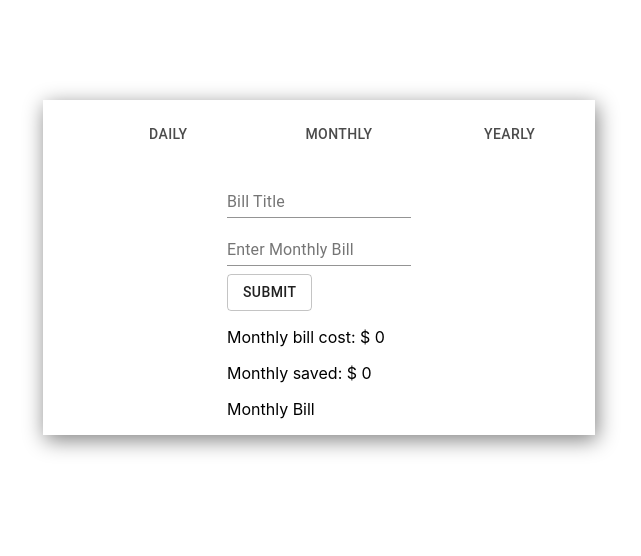
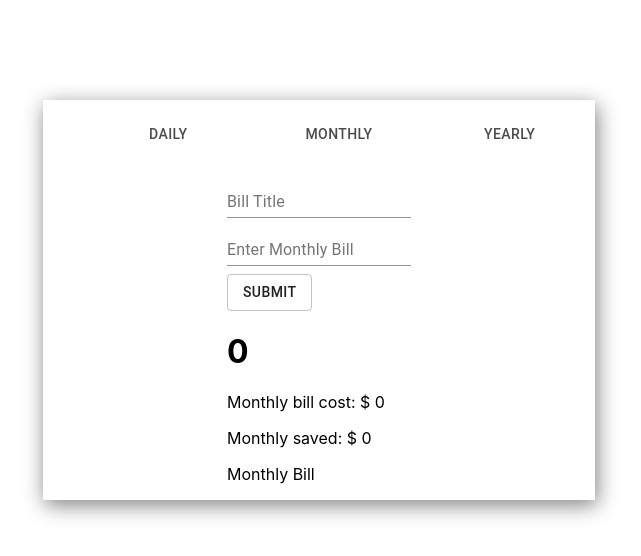
Before and after one commit to hnhon/budgetPlanner, a React (Create React App) app: page / in a window 1280 px wide. Shown: the top 556 px of the page, without its empty margins (321-962 px from the left). Built offline with nearby package versions, Linux system fonts and the light colour scheme.

Commit message:
costsCotext and Form.js refactor

```diff
--- a/src/Components/BillSummary/BillSummary.js
+++ b/src/Components/BillSummary/BillSummary.js
@@ -1,14 +1,19 @@
-import React, {useState} from 'react';
+import React, {useContext} from 'react';
 import { Grid } from '@material-ui/core';
+import { CostsContext } from '../../contexts/CostsContext';
 
 function BillSummary(props) {
 
+    const {costs} = useContext(CostsContext);
+
     return (
         <>
+
             <Grid item xs={4}></Grid>
             <Grid item xs={4}>
                 <div className='bills-total-cost'>
-                    <p>{props.period[0].toUpperCase()+props.period.substring(1)} bill cost: $ {props.period === 'monthly' ? props.totalCosts : props.periodCosts} </p>
+                    <h1>{costs.monthlyCosts}</h1>
+                    <p>{props.period[0].toUpperCase()+props.period.substring(1)} bill cost: $ {props.period === 'monthly' ? costs.monthlyCosts : props.periodCosts} </p>
                     <p>{props.period[0].toUpperCase()+props.period.substring(1)} saved: $ {props.period === 'monthly' ? props.saved : props.periodSaved}</p>
                 </div>
             </Grid>
--- a/src/Components/Form/Form.js
+++ b/src/Components/Form/Form.js
@@ -1,11 +1,13 @@
 import React, { useState, useContext } from 'react';
 import { Grid, TextField, Button, Box } from '@material-ui/core';
 import { BillsListContext } from '../../contexts/BillsListContext'
+import { CostsContext } from '../../contexts/CostsContext';
 
 function Form(props) {
     const [billTitle, setBillTitle] = useState('');
     const [billAmount, setBillAmount] = useState('');
     const {billsList, setBillsList} = useContext(BillsListContext);
+    const {costs, updateCosts} = useContext(CostsContext);
 
     const addBill = (e) => {
         e.preventDefault();
@@ -18,9 +20,9 @@ function Form(props) {
             id: Date.now()
           }]
         );
-        props.setTotalCosts(
-          props.totalCosts + Math.round(parseFloat(billAmount) * 100) / 100
-        );
+        // props.setTotalCosts(
+        //   props.totalCosts + Math.round(parseFloat(billAmount) * 100) / 100
+        // );
         setBillTitle(
           ''
         );
@@ -33,7 +35,7 @@ function Form(props) {
         <>
             <Grid item xs={4}></Grid>
             <Grid item xs={4}>
-                <form className='add-bill-form-control' onSubmit={addBill}>
+                <form className='add-bill-form-control' onSubmit={(e)=>{addBill(e); updateCosts(billAmount)}}>
                     <TextField type='text' label='Bill Title' onChange={(e) => setBillTitle(e.target.value)} onKeyPress={(e) => { e.key === 'Enter' && e.preventDefault(); }} value={billTitle} ></TextField>
                     <TextField type='text' label='Enter Monthly Bill' onChange={(e) => setBillAmount(e.target.value)} onKeyPress={(e) => { e.key === 'Enter' && e.preventDefault(); }} value={billAmount} ></TextField>
                     <Box mt={1}>
--- a/src/Components/Nav/Nav.js
+++ b/src/Components/Nav/Nav.js
@@ -1,5 +1,5 @@
 import React, {useState} from 'react';
-import { Tab, Tabs } from '@material-ui/core';
+import { Tab } from '@material-ui/core';
 import './Nav.css';
 
 function Nav(props) {
--- a/src/contexts/CostsContext.js
+++ b/src/contexts/CostsContext.js
@@ -1,24 +1,24 @@
-import React, { createContext, useState } from 'react';
+import React, { createContext, useState, useEffect } from 'react';
 
 export const CostsContext = createContext();
 
 function CostsContextProvider (props) {
-    const [costs, setCosts] = useState([{
+    const [costs, setCosts] = useState({
         monthlyCosts: 0,
         yearlyCosts: 0,
         dailyCosts: 0
-    }]);
+    });
 
     const updateCosts = (amount) => {
         let newMonthlyCosts = costs.monthlyCosts + amount;
         let newYearlyCosts = costs.yearlyCosts + amount*12;
         let newDailyCosts = costs.dailyCosts + amount/30;
         setCosts(
-            [...costs, {
+            {
                 monthlyCosts: newMonthlyCosts,
                 yearlyCosts: newYearlyCosts,
                 dailyCosts: newDailyCosts
-            }]
+            }
         )
     }
 
```
